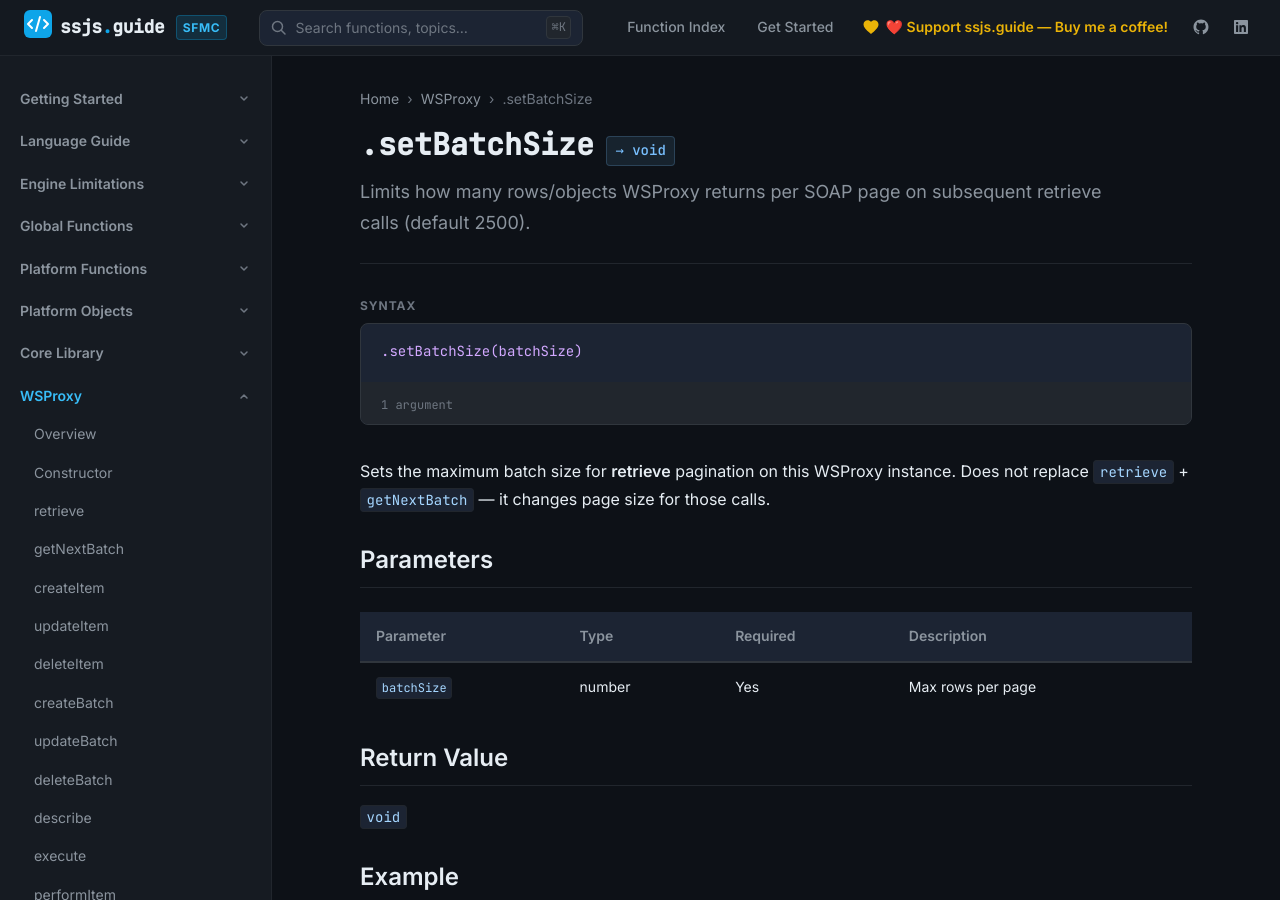
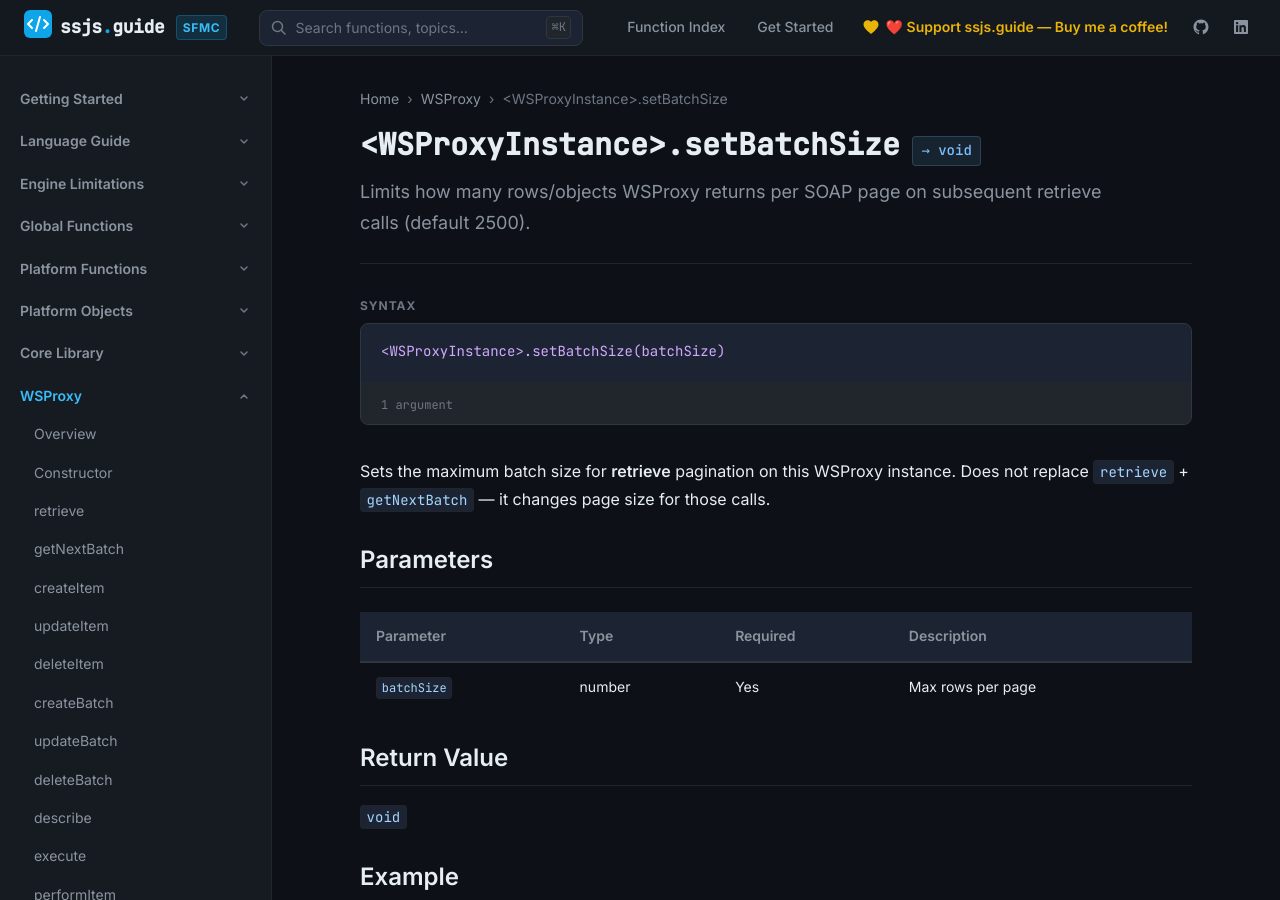
Before and after one commit to JoernBerkefeld/ssjs.guide, a Jekyll site: the page built from wsproxy/setbatchsize.md, in a window 1280 px wide and 900 px high. Built offline with Jekyll 4.4.1, drawn with Linux system fonts in a browser that asks for light colours.

Commit message:
fix: escape page.title and page.syntax to prevent angle brackets being stripped as HTML

```diff
--- a/_includes/head.html
+++ b/_includes/head.html
@@ -3,7 +3,7 @@
 <meta name="viewport" content="width=device-width, initial-scale=1">
 <meta http-equiv="X-UA-Compatible" content="IE=edge">
 
-<title>{% if page.title %}{{ page.title }} — {% endif %}{{ site.title }}</title>
+<title>{% if page.title %}{{ page.title | escape }} — {% endif %}{{ site.title }}</title>
 <meta name="description" content="{% if page.description %}{{ page.description }}{% else %}{{ site.description }}{% endif %}">
 
 <!-- Favicon -->
--- a/_layouts/function.html
+++ b/_layouts/function.html
@@ -10,12 +10,12 @@ layout: default
         <span aria-hidden="true">›</span>
         <a href="{{ page.parent_url | default: '#' | relative_url }}">{{ page.parent }}</a>
         <span aria-hidden="true">›</span>
-        <span aria-current="page">{{ page.title }}</span>
+        <span aria-current="page">{{ page.title | escape }}</span>
       </nav>
     {% endif %}
 
     <div class="function-header">
-      <h1 class="page-title function-title">{{ page.title }}</h1>
+      <h1 class="page-title function-title">{{ page.title | escape }}</h1>
       {% if page.return_type %}
         <span class="function-return-badge">→ {{ page.return_type }}</span>
       {% endif %}
@@ -34,7 +34,7 @@ layout: default
     <div class="function-syntax">
       <h2 class="function-syntax-label">Syntax</h2>
       <div class="function-syntax-block">
-        <pre><code class="language-javascript">{{ page.syntax }}</code></pre>
+        <pre><code class="language-javascript">{{ page.syntax | escape }}</code></pre>
         {% if page.min_args and page.max_args %}
           <div class="function-arity">
             {% if page.min_args == page.max_args %}
@@ -58,7 +58,7 @@ layout: default
     {% if page.prev_page %}
       <a href="{{ page.prev_page.url | relative_url }}" class="page-nav-link page-nav-link--prev">
         <span class="page-nav-label">Previous</span>
-        <span class="page-nav-title">← {{ page.prev_page.title }}</span>
+        <span class="page-nav-title">← {{ page.prev_page.title | escape }}</span>
       </a>
     {% else %}
       <span></span>
@@ -66,7 +66,7 @@ layout: default
     {% if page.next_page %}
       <a href="{{ page.next_page.url | relative_url }}" class="page-nav-link page-nav-link--next">
         <span class="page-nav-label">Next</span>
-        <span class="page-nav-title">{{ page.next_page.title }} →</span>
+        <span class="page-nav-title">{{ page.next_page.title | escape }} →</span>
       </a>
     {% endif %}
   </div>
```
